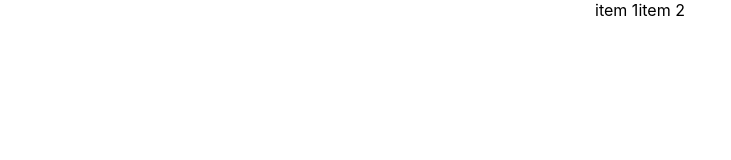
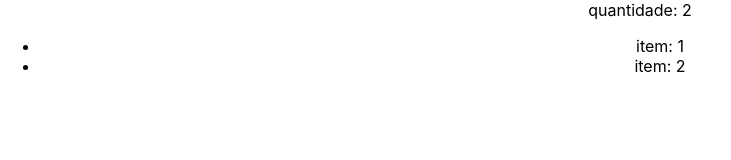
Before and after one commit to Felippe017/Resolvendo-Problemas-Reais, a React (Vite) app: page / in a window 1280 px wide. Shown: the top 160 px of the page, without its empty margins (0-731 px from the left). Built offline with nearby package versions, Linux system fonts and the light colour scheme.

Commit message:
feat/desafio-3: Descomenta o componente Desafio3

```diff
--- a/src/App.tsx
+++ b/src/App.tsx
@@ -11,9 +11,10 @@ function App() {
 
   return (
     <div className="App">
-      <Desafio1 />
+      {/* <Desafio1 /> */}
+      <Desafio3 />
       {/* <Desafio2 />
-      <Desafio3 />
+
       <Desafio4 />
       <Desafio5 /> */}
     </div>
```
